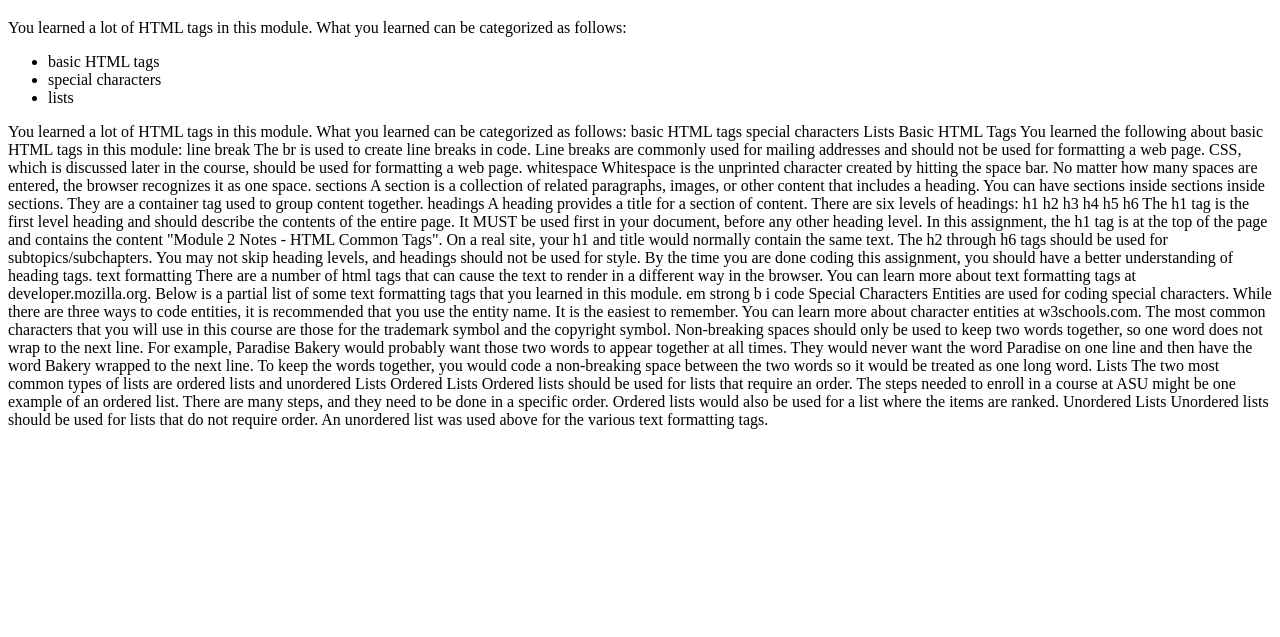
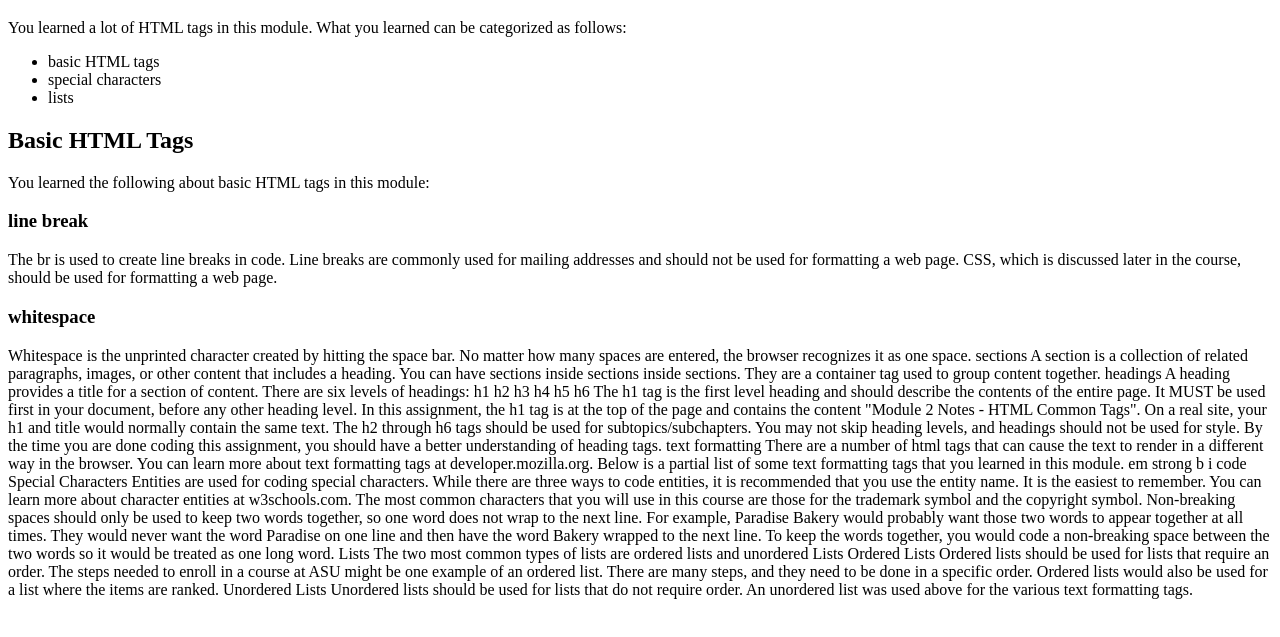
Before and after one commit to hanamill03/M2-Homework, a plain HTML site: page index.html in a window 1280 px wide. Shown: the part 61-698 px from the top of the page. Drawn offline with Linux system fonts and the light colour scheme.

Commit message:
Update index.html

```diff
--- a/index.html
+++ b/index.html
@@ -19,26 +19,14 @@
         </header>
 
         <main>
+            <h2>Basic HTML Tags</h2>
+            <p>You learned the following about basic HTML tags in this module:</p>
 
+            <section>
+                <h3>line break</h3>
+                    <p>The br is used to create line breaks in code. Line breaks are commonly used for mailing addresses and should not be used for formatting a web page. CSS, which is discussed later in the course, should be used for formatting a web page.</p>
 
-
-
-
-
-You learned a lot of HTML tags in this module. What you learned can be categorized as follows:
-
-basic HTML tags
-special characters
-Lists
-
-
-Basic HTML Tags
-You learned the following about basic HTML tags in this module:
-
-line break
-The br is used to create line breaks in code. Line breaks are commonly used for mailing addresses and should not be used for formatting a web page. CSS, which is discussed later in the course, should be used for formatting a web page.
-
-whitespace
+                <h3>whitespace</h3>
 Whitespace is the unprinted character created by hitting the space bar. No matter how many spaces are entered, the browser recognizes it as one space.
 
 sections
@@ -65,7 +53,7 @@ b
 i
 code
 
-
+</section>
 Special Characters
 Entities are used for coding special characters. While there are three ways to code entities, it is recommended that you use the entity name. It is the easiest to remember. You can learn more about character entities at w3schools.com. The most common characters that you will use in this course are those for the trademark symbol and the copyright symbol.
 
```
